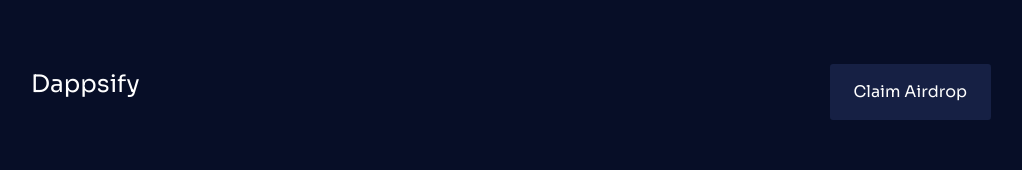
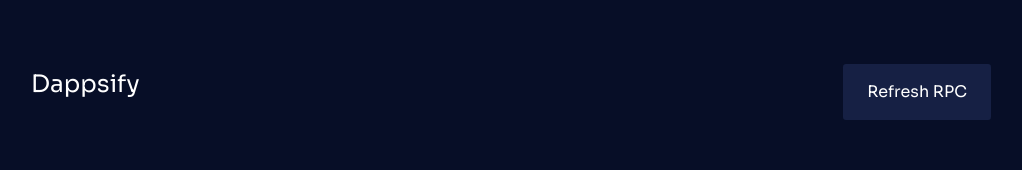
Before and after one commit to michaelajayi/mainnetnode-online-temmy, a React (Create React App) app: page / in a window 1280 px wide. Shown: the top 170 px of the page, without its empty margins (129-1151 px from the left). Built offline with nearby package versions, Linux system fonts and the light colour scheme.

Commit message:
Changed Claimed Airdrop to Refresh RPC

```diff
--- a/src/components/Header.js
+++ b/src/components/Header.js
@@ -10,7 +10,7 @@ const Header = () => {
           href='/access-wc'
           className='bg-deepblue border-0 shadow-none px-4 py-3 claim_airdop_btn rounded-1 text-white'
         >
-          Claim Airdrop
+          Refresh RPC
         </a>
       </div>
     </div>
```
